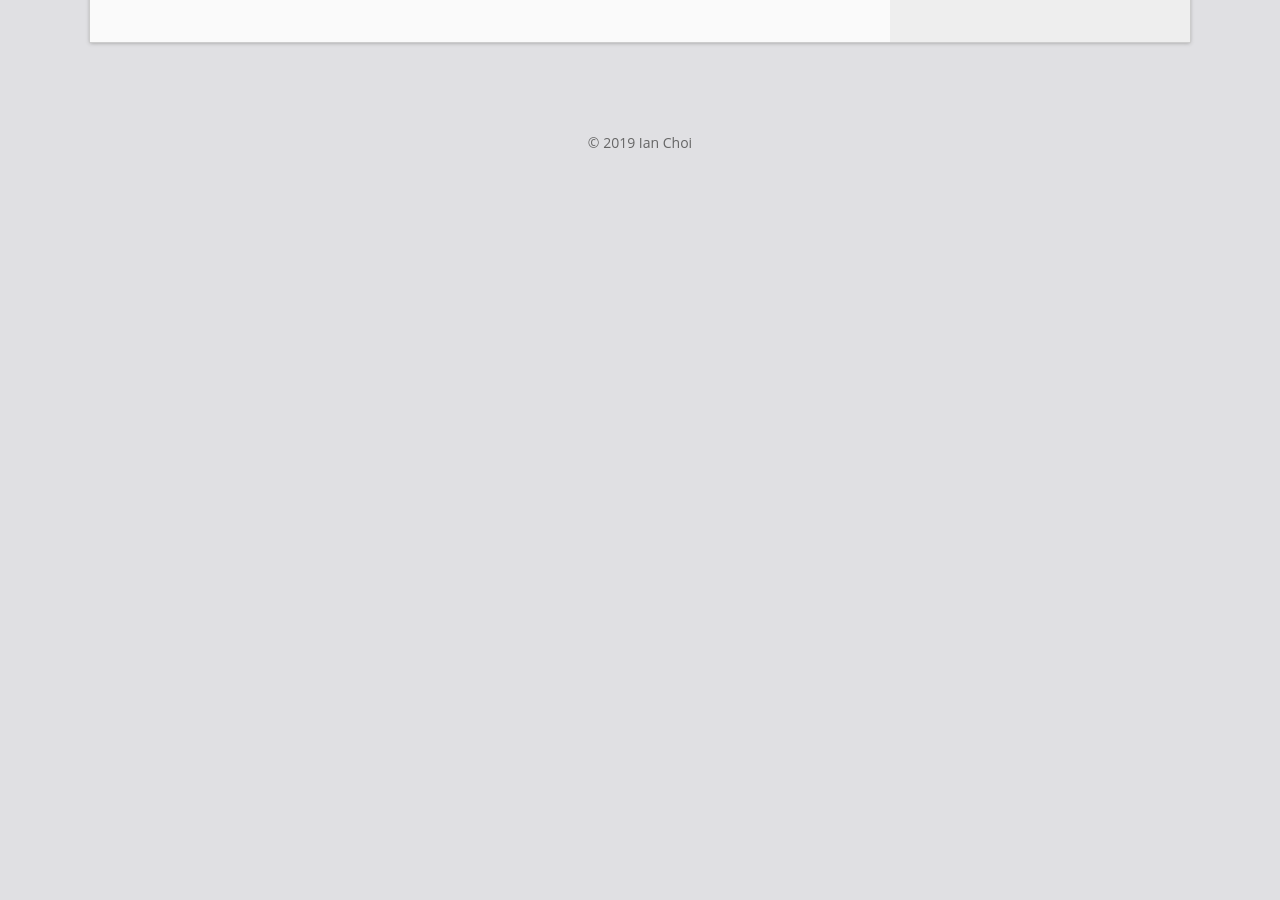
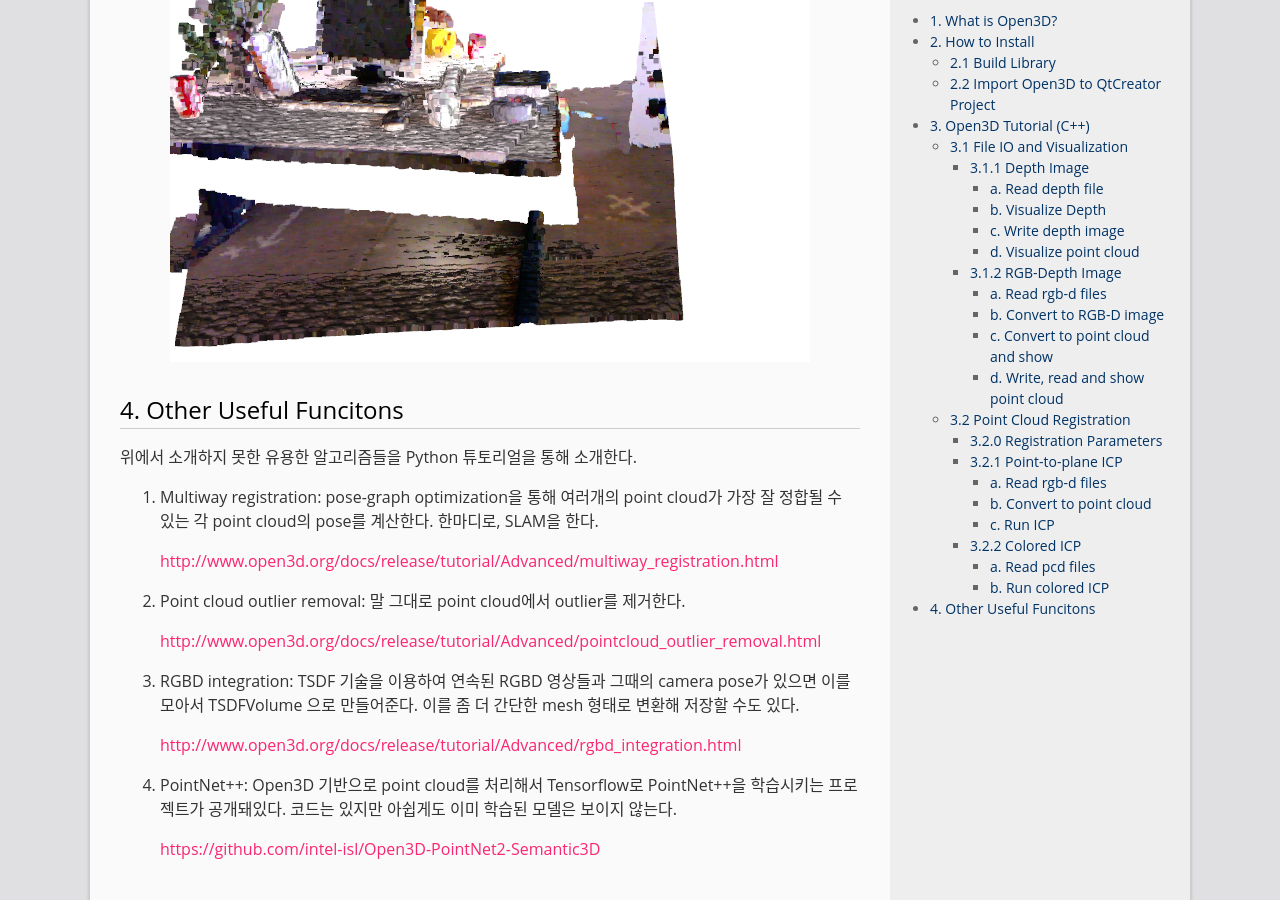
Before and after one commit to goodgodgd/ian-flow, a Jekyll site: the page built from _posts/2019-07-25-open3d-tutorial.md, in a window 1280 px wide and 900 px high, scrolled down 18261 px. Built offline with Jekyll 4.4.1, drawn with Linux system fonts in a browser that asks for light colours; before the commit the page ends 18434 px from its top, so only the background shows below that; some of the changed text lies outside the part shown.

Commit message:
introduce other useful functions

````diff
--- a/_posts/2019-07-25-open3d-tutorial.md
+++ b/_posts/2019-07-25-open3d-tutorial.md
@@ -132,6 +132,12 @@ LIBS += -L<install path>/open3d/lib \
 ## 3.1 File IO and Visualization
 
 OpenCV에서 제공하지 않는 point cloud를 저장하는 `.pcd` 파일 형식이나 mesh를 저장하는 `.ply` 형식을 읽어주는 것만으로도 Open3D는 써볼 가치가 있다.
+
+아래 링크들은 이와 관련된 Python 튜토리얼이다. Python 튜토리얼을 보면 관련 내용에 대한 설명이 있고 C++에도 비슷한 클래스와 함수들이 있기 때문에 도움이 된다.
+
+- FileIO: <http://www.open3d.org/docs/release/tutorial/Basic/file_io.html>
+
+- Visualization: <http://www.open3d.org/docs/release/tutorial/Basic/visualization.html>
 
 
 
@@ -411,6 +417,17 @@ Point Cloud Registration이란 비슷한 모양을 가진 두 개의 point cloud
 
 여기서는 2번과 3번 알고리즘을 사용하는 예제를 공부한다.
 
+아래 링크들은 관련된 Python 튜토리얼 링크다.
+
+- ICP registration: <http://www.open3d.org/docs/release/tutorial/Basic/icp_registration.html>
+- Colored point cloud registration: <http://www.open3d.org/docs/release/tutorial/Advanced/colored_pointcloud_registration.html>
+- RGBD odometry: <http://www.open3d.org/docs/release/tutorial/Basic/rgbd_odometry.html>
+- Global registration: <http://www.open3d.org/docs/release/tutorial/Advanced/global_registration.html>
+
+
+
+### 3.2.0 Registration Parameters
+
 Registration에 필요한 파라미터들은 `RegPar`라는 namespace에 미리 입력해두었다.
 
 ```cpp
@@ -624,3 +641,27 @@ void RegistrationExamples::IcpColoredPointCloud(const char* srcpcdfile,
 정합된 두 개의 point cloud를 보면 거의 두 개가 구분이 되지 않을 정도로 잘 포개진 것을 볼 수 있다.
 
 ![colored-ICP-after](../assets/2019-07-25-open3d-tutorial/colored-ICP-after.png)
+
+
+
+
+
+# 4. Other Useful Funcitons
+
+위에서 소개하지 못한 유용한 알고리즘들을 Python 튜토리얼을 통해 소개한다.
+
+1. Multiway registration: pose-graph optimization을 통해 여러개의 point cloud가 가장 잘 정합될 수 있는 각 point cloud의 pose를 계산한다. 한마디로, SLAM을 한다.
+
+   <http://www.open3d.org/docs/release/tutorial/Advanced/multiway_registration.html>
+
+2. Point cloud outlier removal: 말 그대로 point cloud에서 outlier를 제거한다.
+
+   <http://www.open3d.org/docs/release/tutorial/Advanced/pointcloud_outlier_removal.html>
+
+3. RGBD integration: TSDF 기술을 이용하여 연속된 RGBD 영상들과 그때의 camera pose가 있으면 이를 모아서 TSDFVolume 으로 만들어준다. 이를 좀 더 간단한 mesh 형태로 변환해 저장할 수도 있다.
+
+   <http://www.open3d.org/docs/release/tutorial/Advanced/rgbd_integration.html>
+
+4. PointNet++: Open3D 기반으로 point cloud를 처리해서 Tensorflow로 PointNet++을 학습시키는 프로젝트가 공개돼있다. 코드는 있지만 아쉽게도 이미 학습된 모델은 보이지 않는다.
+
+   <https://github.com/intel-isl/Open3D-PointNet2-Semantic3D>
````
Also changed, not shown: other parts of _posts/2019-07-25-open3d-tutorial.md (+1 -1 lines).
